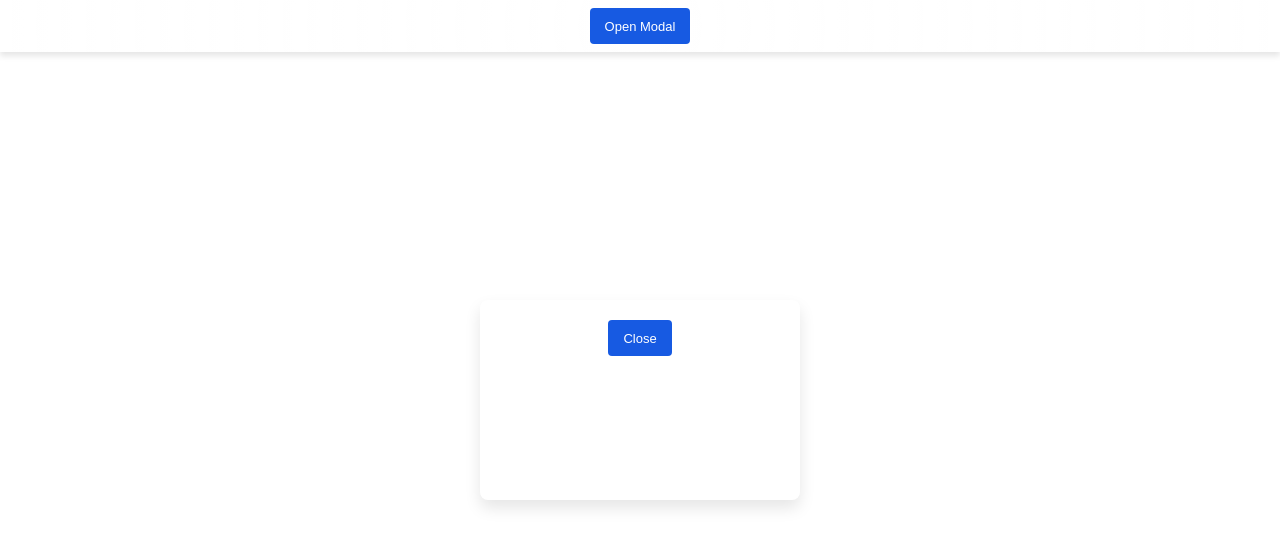
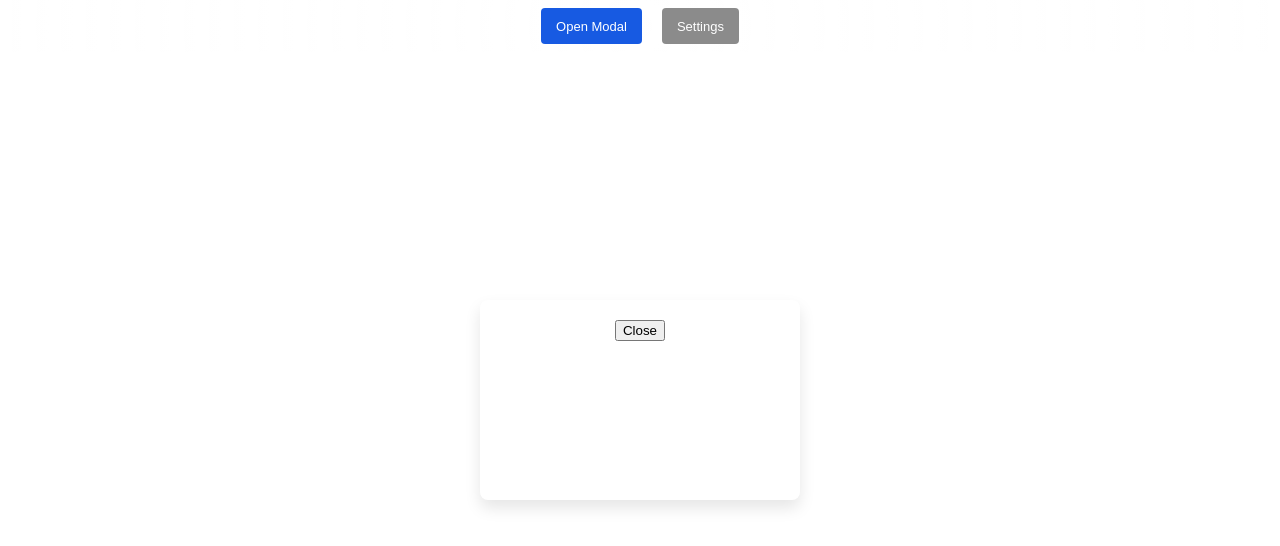
Before and after one commit to septavian7/autocv, a React app: page / in a window 1280 px wide. Both pictures are taken after a click on the button "Open Modal". Shown: the top 546 px of the page. Built offline with nearby package versions, Linux system fonts and the light colour scheme; the HTML template or start-up script is replaced by a standard one.

Commit message:
Implemented SkSettingsUser with Light/Dark Theme

```diff
--- a/src/components/SkHoverBar/SkHoverBar.css
+++ b/src/components/SkHoverBar/SkHoverBar.css
@@ -11,3 +11,13 @@
     justify-content: center;
     z-index: 2147483650; /* high z-index */
   }
+
+  .SkHoverBar.light {
+    background: radial-gradient(circle, rgba(255, 255, 255, 0.975) 0%, rgba(255, 255, 255, 0.875) 100%);
+    color: #000; /* Assuming black text for light theme */
+  }
+
+  .SkHoverBar.dark {
+    background: radial-gradient(circle, rgba(23, 23, 23, 0.975) 0%, rgba(35, 35, 35, 0.875) 100%);
+    color: #fff; /* Assuming white text for dark theme */
+  }
--- a/src/components/SkHoverBar/SkHoverBar.tsx
+++ b/src/components/SkHoverBar/SkHoverBar.tsx
@@ -6,26 +6,38 @@ import { observer } from "mobx-react-lite";
 import { useThemeStore } from '../../contexts/SkThemeContexts';
 import SkHoverWindow from '../SkHoverWindow/SkHoverWindow';
 import SkButton from '../SkButton/SkButton';
+import SettingsContent from '../../domains/SkSettingsUser/SkSettingsUser'; // Adjust import path as needed
 
 const SkHoverBar: React.FC = observer(() => {
   const [isModalVisible, setIsModalVisible] = useState(false);
+  const [isSettingsVisible, setIsSettingsVisible] = useState(false); // State to control settings visibility
   const themeStore = useThemeStore(); // Access the theme store
-  const { colors } = themeStore; // Destructure for easier access to theme and colors
 
-  // Adjust hoverBarStyle to conditionally set the background based on the theme
-  const hoverBarStyle = {
-    background: colors.hoverBarBackground, // Use SkHoverBar-specific background
-    boxShadow: "0px 4px 6px rgba(0, 0, 0, 0.1)",
-    color: colors.buttonText,
-  };
+  // Remove inline styles for background and color, as they are now handled by CSS classes
+  const hoverBarClassName = `SkHoverBar ${themeStore.theme}`; // Dynamically set class based on theme
 
   const handleOpenModal = () => setIsModalVisible(true);
   const handleCloseModal = () => setIsModalVisible(false);
+  const toggleSettings = () => setIsSettingsVisible(!isSettingsVisible); // Toggle settings visibility
+
+  // Dedicated handler for toggling settings visibility
+  const handleSettingsToggle = () => {
+    console.log("Toggling settings visibility");
+    toggleSettings(); // Call the toggle function
+  };
 
   return (
-    <div className="SkHoverBar" style={hoverBarStyle}>
+    <div className={hoverBarClassName}> {/* Apply dynamic class name */}
       <SkButton label="Open Modal" onClick={handleOpenModal} primary={true} />
-      <SkHoverWindow isVisible={isModalVisible} onClose={handleCloseModal} />
+      <SkButton label="Settings" onClick={handleSettingsToggle} /> {/* Use the dedicated handler */}
+      {isSettingsVisible && (
+        <SkHoverWindow isVisible={isSettingsVisible} onClose={toggleSettings}>
+          <SettingsContent onClose={toggleSettings} />
+        </SkHoverWindow>
+      )}
+      <SkHoverWindow isVisible={isModalVisible} onClose={handleCloseModal}>
+        {/* Other content for the modal window */}
+      </SkHoverWindow>
     </div>
   );
 });
--- a/src/components/SkHoverWindow/SkHoverWindow.tsx
+++ b/src/components/SkHoverWindow/SkHoverWindow.tsx
@@ -10,9 +10,10 @@ import SkButton from '../SkButton/SkButton';
 interface SkHoverWindowProps {
   isVisible: boolean;
   onClose: () => void;
+  children?: React.ReactNode; // Allow custom content
 }
 
-const SkHoverWindow: React.FC<SkHoverWindowProps> = observer(({ isVisible, onClose }) => {
+const SkHoverWindow: React.FC<SkHoverWindowProps> = observer(({ isVisible, onClose, children }) => {
   const themeStore = useThemeStore(); // Access the theme store for global theme
   const { colors } = themeStore; // Destructure for easier access
 
@@ -46,7 +47,7 @@ const SkHoverWindow: React.FC<SkHoverWindowProps> = observer(({ isVisible, onClo
   return isVisible ? ReactDOM.createPortal(
     <div style={containerStyle}>
       <div className="SkHoverWindow" style={hoverWindowStyle}>
-        <SkButton label="Close" onClick={onClose} primary={true} />
+        {children ? children : <button onClick={onClose}>Close</button>}
       </div>
     </div>,
     document.body
--- /dev/null
+++ b/src/domains/SkSettingsUser/SkSettingsUser.tsx
@@ -0,0 +1,24 @@
+// domains/SkSettingsUser/SkSettingsUser.tsx
+
+import React from 'react';
+import { observer } from "mobx-react-lite";
+import { useThemeStore } from '../../contexts/SkThemeContexts';
+import SkButton from '../../components/SkButton/SkButton';
+
+const SettingsContent: React.FC<{ onClose: () => void }> = observer(({ onClose }) => {
+  const themeStore = useThemeStore();
+
+  const toggleTheme = () => {
+    themeStore.toggleTheme();
+  };
+
+  return (
+    <div>
+      <h2>Settings</h2>
+      <SkButton label={`Switch to ${themeStore.theme === 'light' ? 'Dark' : 'Light'} Theme`} onClick={toggleTheme} />
+      <SkButton label="Close" onClick={onClose} />
+    </div>
+  );
+});
+
+export default SettingsContent;
--- a/src/state/ThemeStore.tsx
+++ b/src/state/ThemeStore.tsx
@@ -19,7 +19,6 @@ class ThemeStore {
         secondary: '#8b8b8b',
         buttonText: 'white',
         background: '#FFFFFF', // Light theme general background color
-        hoverBarBackground: 'radial-gradient(circle, rgba(255,255,255,0.975) 0%, rgba(255,255,255,0.875) 100%)', // Specific for SkHoverBar in light theme
         buttonBackground: '#175AE2', // Light theme button background color
         text: '#000000', // Light theme text color
     };
@@ -29,7 +28,6 @@ class ThemeStore {
         secondary: '#333', // Dark theme secondary color
         buttonText: '#fafafa', // Dark theme button text color
         background: '#121212', // Dark theme general background color
-        hoverBarBackground: 'radial-gradient(circle, rgba(23,23,23,0.975) 0%, rgba(35,35,35,0.875) 100%)', // Specific for SkHoverBar in dark theme
         buttonBackground: '#333333', // Dark theme button background color
         text: '#fafafa', // Dark theme text color
     };
```
Also changed, not shown: 1 other file (tests, documents, lock files or other folders).
